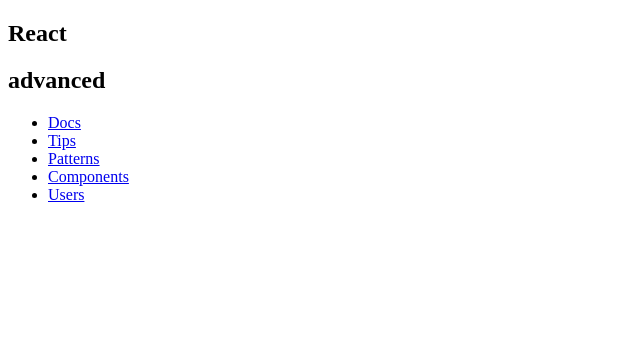
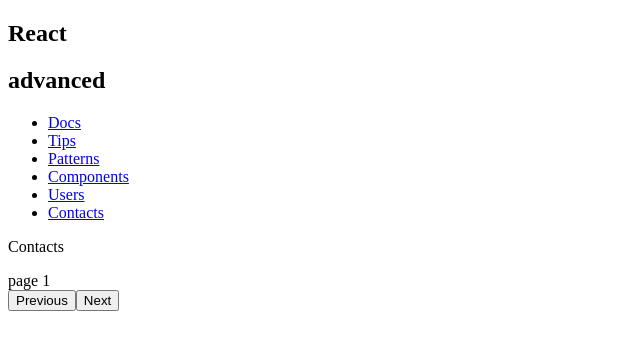
Before and after one commit to wafloski/react-adv, a React (Create React App) app: page /contacts in a window 1280 px wide. Shown: the top 350 px of the page, without its empty margins (0-640 px from the left). Built offline with nearby package versions, Linux system fonts and the light colour scheme; the HTML template or start-up script is replaced by a standard one.

Commit message:
compound components first attempt

```diff
--- a/src/App.js
+++ b/src/App.js
@@ -6,6 +6,7 @@
 import Patterns from "./views/Patterns.js";
 import Components from "./views/Components.js";
 import Users from "./views/Users.js";
+import Contacts from "./views/Contacts.js";
 import styles from "./App.module.scss";
 
 function App() {
@@ -18,6 +19,7 @@
                 <Route path="/patterns" exact component={Patterns} />
                 <Route path="/components" exact component={Components} />
                 <Route path="/users" exact component={Users} />
+                <Route path="/contacts" exact component={Contacts} />
             </div>
         </Router>
     );
--- a/src/components/Header/Header.js
+++ b/src/components/Header/Header.js
@@ -28,6 +28,9 @@
             <li>
               <NavLink to="/users">Users</NavLink>
             </li>
+            <li>
+              <NavLink to="/contacts">Contacts</NavLink>
+            </li>
           </ul>
         </div>
       </nav>
--- /dev/null
+++ b/src/components/Multistep/Multistep.js
@@ -0,0 +1,42 @@
+import React, { useState, useContext } from 'react';
+
+const WizardContext = React.createContext({
+   currentPage: 1,
+   changePage: () => {},
+});
+
+const Page = ({children, pageIndex}) => {
+    const {currentPage} = useContext(WizardContext);
+
+    return currentPage === pageIndex ? children : null;
+};
+
+const Controls = () => {
+    const {changePage, currentPage} = useContext(WizardContext);
+
+    return (
+        <div>
+            <button onClick={() => changePage(currentPage - 1)}>Previous</button>
+            <button onClick={() => changePage(currentPage + 1)}>Next</button>
+        </div>
+    );
+};
+
+const Wizard = ({children}) => {
+    const [currentPage, setCurrentPage] = useState(1);
+
+    const changePage = newPageIndex => {
+        setCurrentPage(newPageIndex);
+    };
+
+    return (
+        <WizardContext.Provider value={{
+            currentPage,
+            changePage
+        }}>
+            {children}
+        </WizardContext.Provider>
+    )
+};
+
+export { Page, Controls, Wizard };
--- /dev/null
+++ b/src/views/Contacts.js
@@ -0,0 +1,17 @@
+import React from 'react';
+
+import * as Multistep from '../components/Multistep/Multistep';
+
+const Contacts = () => (
+    <div>
+        <p>Contacts</p>
+        <Multistep.Wizard>
+            <Multistep.Page pageIndex={1} >page 1</Multistep.Page>
+            <Multistep.Page pageIndex={2} >page 2</Multistep.Page>
+            <Multistep.Page pageIndex={3} >page 3</Multistep.Page>
+            <Multistep.Controls />
+        </Multistep.Wizard>
+    </div>
+);
+
+export default Contacts;
--- a/src/views/Users.js
+++ b/src/views/Users.js
@@ -1,4 +1,4 @@
-import React, { useState, useRef, useEffect } from "react";
+import React, { useState, useRef } from "react";
 import { useDetectOutsideClick } from "../hooks/useDetectOutsideClick";
 import cx from "classnames";
 
```
